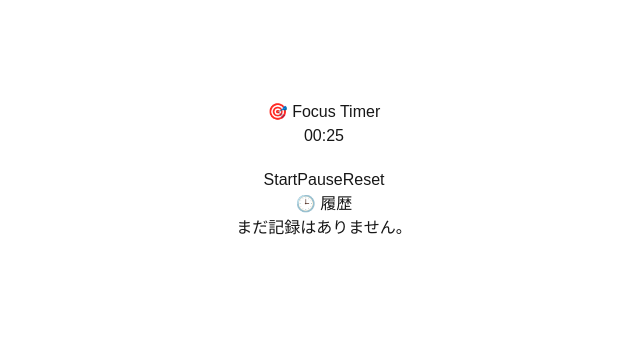
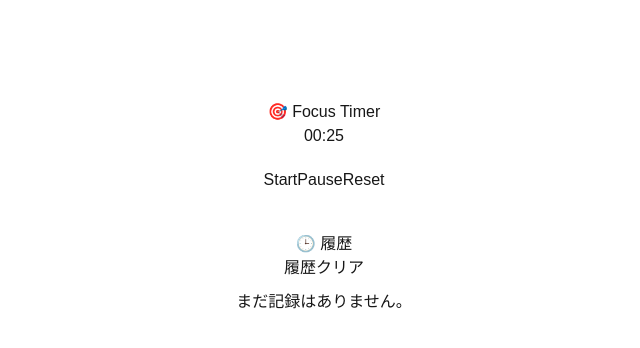
Before and after one commit to koha0726/focus-timer, a Next.js app: page / in a window 1280 px wide. Shown: the top 348 px of the page, without its empty margins (316-956 px from the left). Built offline with nearby package versions, Linux system fonts and the light colour scheme.

Commit message:
履歴リセット

```diff
--- a/src/app/page.tsx
+++ b/src/app/page.tsx
@@ -92,6 +92,12 @@ const handleReset = () => {
   setStartTime(null);
 };
 
+// 履歴クリアボタン
+const handleHistoryClear = () => {
+  setHistory([]);
+  localStorage.removeItem("focusHistory");
+};
+
 
 
 
@@ -106,8 +112,11 @@ const handleReset = () => {
       </div>
 
           {/* 履歴表示 */}
-          <div style={{marginTop: "40pz"}}>
+          <div style={{marginTop: "40px"}}>
             <h3>🕒 履歴</h3>
+
+            <button onClick={handleHistoryClear} style={{marginBottom: "10px"}}>履歴クリア</button>
+
             {history.length === 0 ? (
               <p>まだ記録はありません。</p>
             ) : (
```
